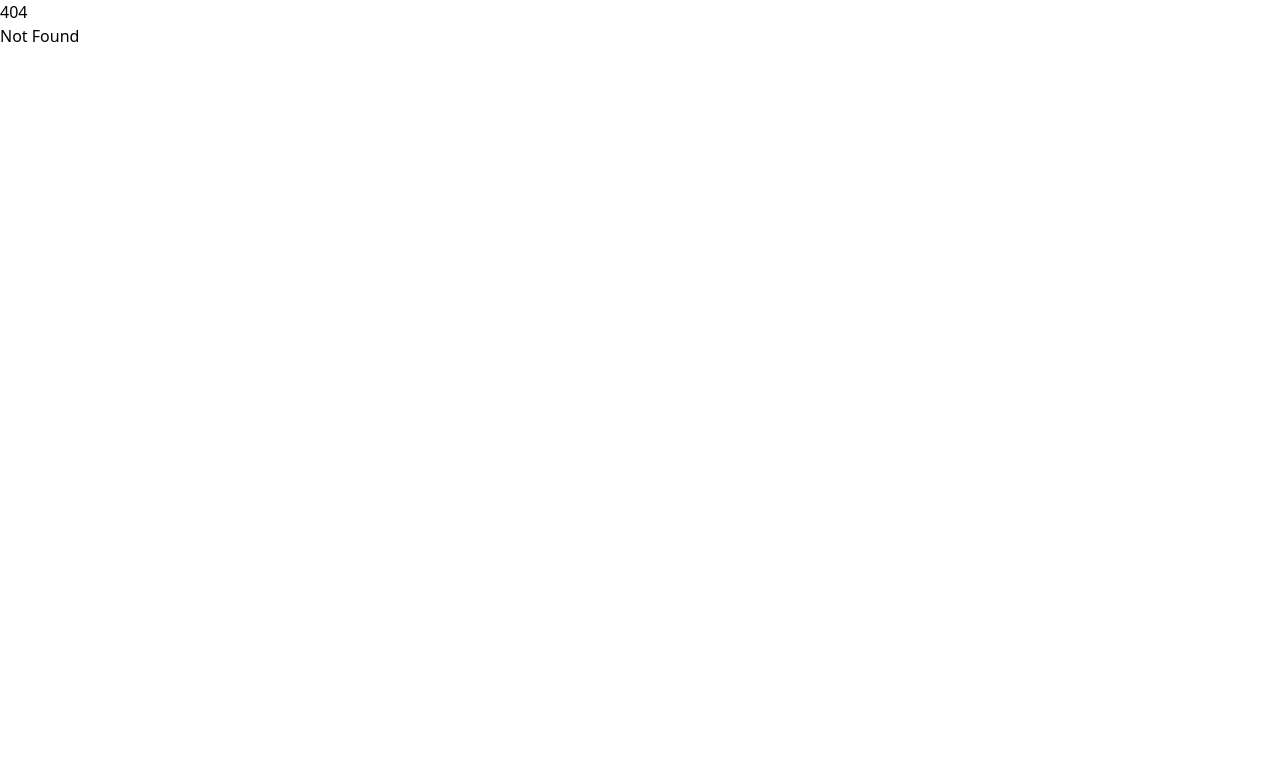
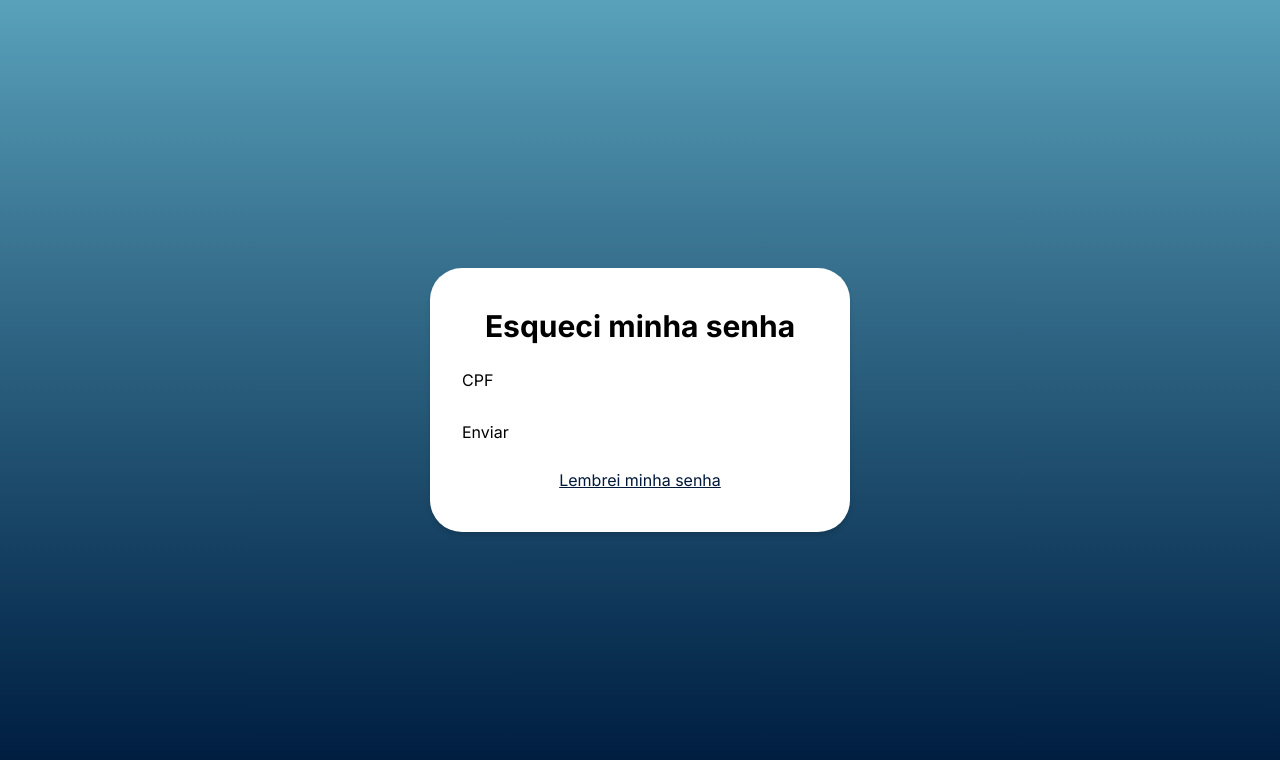
Before and after one commit to automatiza-mg/fila, a SvelteKit app in the folder ui/: page /recuperar-senha in a window 1280 px wide. Before the commit this address had no page. Shown: the top 760 px of the page. Built offline with nearby package versions, Linux system fonts and the light colour scheme.

Commit message:
feat: Página de login finalizada

```diff
--- a/ui/package.json
+++ b/ui/package.json
@@ -27,6 +27,7 @@
     "vitest": "^4.0.18"
   },
   "dependencies": {
+    "@lucide/svelte": "^0.575.0",
     "zod": "^4.3.6"
   },
   "overrides": {
--- a/ui/src/app.html
+++ b/ui/src/app.html
@@ -3,6 +3,11 @@
   <head>
     <meta charset="utf-8" />
     <meta name="viewport" content="width=device-width, initial-scale=1" />
+    <link rel="preconnect" href="https://fonts.bunny.net" />
+    <link
+      href="https://fonts.bunny.net/css?family=inter:100,100i,200,200i,300,300i,400,400i,500,500i,600,600i,700,700i,800,800i,900,900i"
+      rel="stylesheet"
+    />
     %sveltekit.head%
   </head>
   <body data-sveltekit-preload-data="hover">
--- /dev/null
+++ b/ui/src/routes/(auth)/+layout.svelte
@@ -0,0 +1,13 @@
+<script lang="ts">
+  let { children } = $props();
+</script>
+
+<main
+  class="flex flex-col items-center justify-center min-h-svh p-4 bg-linear-to-b from-escritorio-light to-escritorio"
+>
+  <section
+    class="max-w-105 w-full px-8 py-10 space-y-6 bg-white rounded-4xl shadow-md"
+  >
+    {@render children()}
+  </section>
+</main>
--- a/ui/src/routes/(auth)/entrar/+page.svelte
+++ b/ui/src/routes/(auth)/entrar/+page.svelte
@@ -1,8 +1,14 @@
 <script lang="ts">
   import { login } from "./login.remote";
+  import Eye from "@lucide/svelte/icons/eye";
+  import EyeOff from "@lucide/svelte/icons/eye-off";
 
   let showPassword = $state(false);
   let cpf = $state("");
+
+  function togglePassword() {
+    showPassword = !showPassword;
+  }
 
   $effect(() => {
     // Remove non-digits, limit to 11 digits, and format as XXX.XXX.XXX-XX
@@ -15,12 +21,12 @@
   });
 </script>
 
-<main
-  class="flex flex-col items-center justify-center min-h-svh p-4 bg-stone-100"
->
-  <section class="max-w-md w-full p-8 space-y-6 bg-white rounded-4xl shadow-md">
+<svelte:head>
+  <title>Entrar | Fila Aposentadoria</title>
+</svelte:head>
+
 <div>
-      <h1 class="text-center text-2xl font-bold uppercase">Entrar</h1>
+  <h1 class="text-center text-3xl font-bold">Entrar</h1>
 </div>
 
 {#each login.fields.issues() as issue}
@@ -29,15 +35,17 @@
   </div>
 {/each}
 
-    <form {...login} class="flex flex-col gap-4">
+<form {...login} class="flex flex-col gap-8">
+  <div class="space-y-4">
     <div class="grid gap-1">
       <label for="cpf" class="font-medium">CPF</label>
       <input
         id="cpf"
         {...login.fields.cpf.as("text")}
         autocomplete="username"
-          class="p-2 border rounded-2xl border-stone-200"
+        class="py-2 px-3 border rounded-2xl border-stone-200"
         bind:value={cpf}
+        required
       />
       {#each login.fields.cpf.issues() as issue}
         <p>{issue.message}</p>
@@ -46,20 +54,39 @@
 
     <div class="grid gap-1">
       <label for="senha" class="font-medium">Senha</label>
+
+      <div class="relative">
         <input
           id="senha"
           {...login.fields._senha.as(showPassword ? "text" : "password")}
           autocomplete="current-password"
-          class="p-2 border rounded-2xl border-stone-200"
+          class="py-2 px-3 border rounded-2xl border-stone-200 w-full"
+          required
         />
+        <button
+          type="button"
+          class="absolute top-1/2 right-3 transform -translate-y-1/2 text-stone-600"
+          onclick={togglePassword}
+          aria-label={showPassword ? "Esconder Senha" : "Mostrar Senha"}
+        >
+          {#if showPassword}
+            <EyeOff />
+          {:else}
+            <Eye />
+          {/if}
+        </button>
+      </div>
+
+      <a href="/recuperar-senha" class="underline text-stone-600 w-fit">
+        Esqueci minha senha
+      </a>
       {#each login.fields._senha.issues() as issue}
         <p>{issue.message}</p>
       {/each}
     </div>
+  </div>
 
-      <button class="px-4 py-2 bg-blue-900 text-white rounded-xl font-semibold"
-        >Enviar</button
-      >
+  <button class="px-4 py-2 bg-escritorio text-white rounded-xl font-semibold">
+    Enviar
+  </button>
 </form>
-  </section>
-</main>
--- /dev/null
+++ b/ui/src/routes/(auth)/recuperar-senha/+page.svelte
@@ -0,0 +1,23 @@
+<svelte:head>
+  <title>Esqueci minha senha | Fila Aposentadoria</title>
+</svelte:head>
+
+<div>
+  <h1 class="text-center text-3xl font-bold">Esqueci minha senha</h1>
+</div>
+
+<!-- TODO: Adicionar formulário -->
+<div>
+  <div class="grid gap-1">
+    <label for="cpf">CPF</label>
+    <input type="text" name="cpf" id="cpf" />
+  </div>
+
+  <button>Enviar</button>
+</div>
+
+<div class="flex flex-col gap-1">
+  <a href="/entrar" class="text-escritorio underline text-center">
+    Lembrei minha senha
+  </a>
+</div>
--- a/ui/src/routes/layout.css
+++ b/ui/src/routes/layout.css
@@ -1 +1,8 @@
-@import 'tailwindcss';
+@import "tailwindcss";
+
+@theme {
+  --color-escritorio: #00183b;
+  --color-escritorio-light: #59a1ba;
+
+  --font-sans: "Inter", sans-serif;
+}
```
Also changed, not shown: 1 other file (tests, documents, lock files or other folders). Lines whose indentation alone changed are shown as unchanged.
